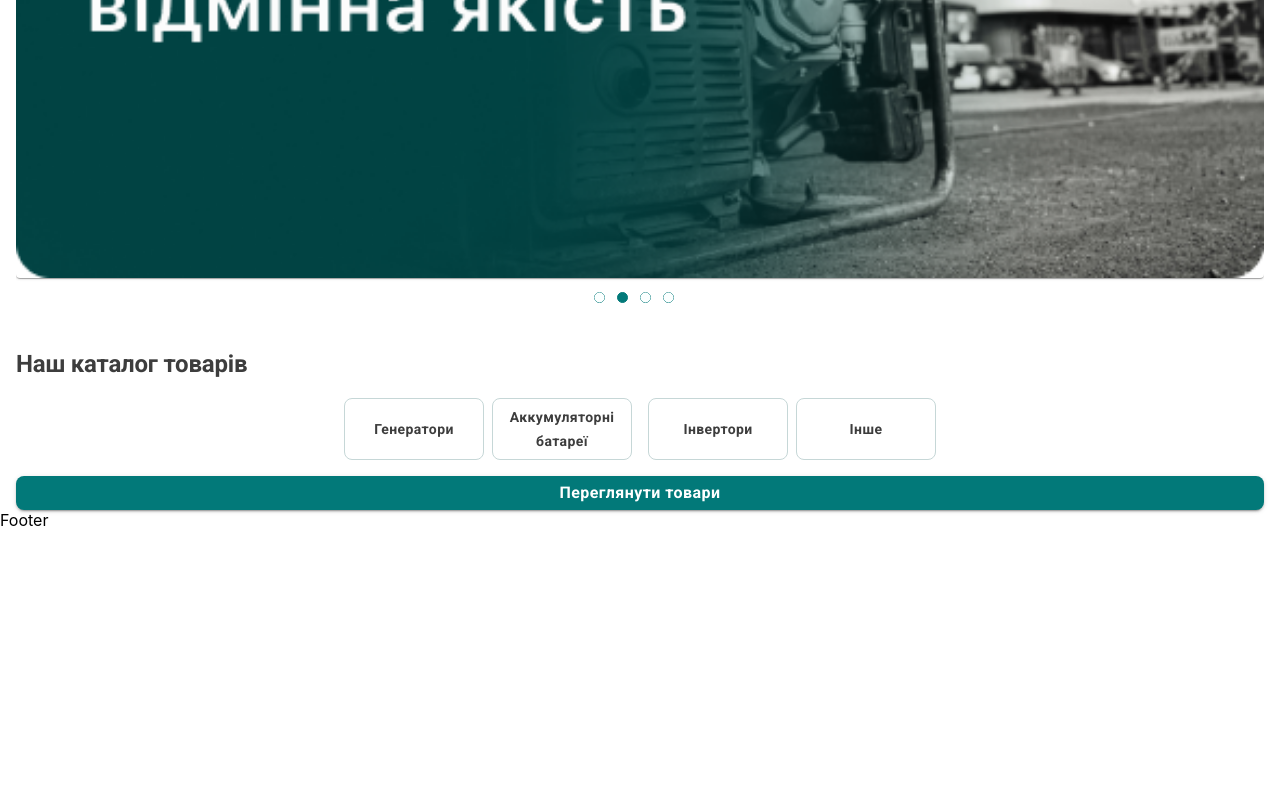
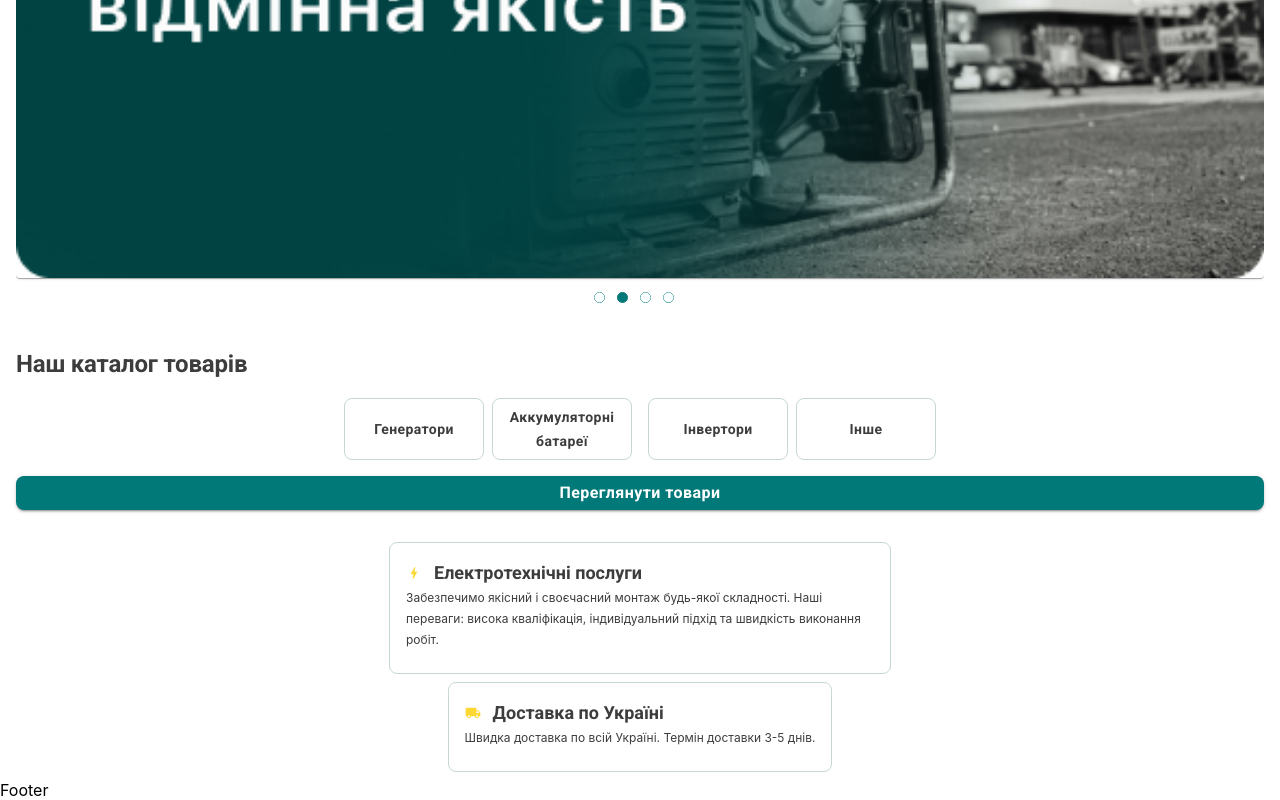
Before and after one commit to MariiaSuper/shop_team_107, a React (Create React App) app: page / in a window 1280 px wide. Shown: the part 432-1232 px from the top of the page. Before the commit the page ends 962 px from the top, so only its background shows below. Built offline with nearby package versions, Linux system fonts and the light colour scheme.

Commit message:
st-36: create about us component (#13)
* st-36: create about us component

* st-36: create about us component

```diff
--- /dev/null
+++ b/src/components/AboutUs.tsx
@@ -0,0 +1,67 @@
+import React from 'react';
+import { Card, CardContent, Typography, Box, useTheme } from '@mui/material';
+import BoltIcon from '@mui/icons-material/Bolt';
+import LocalShippingIcon from '@mui/icons-material/LocalShipping';
+import { SvgIconComponent } from '@mui/icons-material';
+
+interface ServiceCardProps {
+  icon: React.ReactElement<SvgIconComponent>;
+  title: string;
+  description: string;
+}
+
+// Reusable ServiceCard Component
+const ServiceCard = ({ icon, title, description }: ServiceCardProps) => {
+  const theme = useTheme();
+
+  return (
+    <Card
+      variant="outlined"
+      sx={{
+        maxWidth: 500,
+        marginBottom: 1,
+        borderRadius: 2,
+        border: `1px solid ${theme.palette.button.disabled}`
+      }}>
+      <CardContent>
+        <Box display="flex" alignItems="center">
+          {icon}
+          <Typography
+            variant="h3"
+            component="div"
+            sx={{
+              cursor: 'pointer',
+              ml: '12px'
+            }}>
+            {title}
+          </Typography>
+        </Box>
+        <Typography
+          variant="thirdText"
+          sx={{
+            marginTop: '12px'
+          }}>
+          {description}
+        </Typography>
+      </CardContent>
+    </Card>
+  );
+};
+
+// Main AboutUs Component with 2 Cards
+export const AboutUs = () => {
+  return (
+    <Box sx={{ display: 'flex', flexDirection: 'column', alignItems: 'center', pt: 4 }}>
+      <ServiceCard
+        icon={<BoltIcon sx={{ color: '#fdd835', fontSize: 16 }} />}
+        title="Електротехнічні послуги"
+        description="Забезпечимо якісний і своєчасний монтаж будь-якої складності. Наші переваги: висока кваліфікація, індивідуальний підхід та швидкість виконання робіт."
+      />
+      <ServiceCard
+        icon={<LocalShippingIcon sx={{ color: '#fdd835', fontSize: 16 }} />}
+        title="Доставка по Україні"
+        description="Швидка доставка по всій Україні. Термін доставки 3-5 днів."
+      />
+    </Box>
+  );
+};
--- a/src/pages/HomePage/HomePage.tsx
+++ b/src/pages/HomePage/HomePage.tsx
@@ -1,12 +1,14 @@
 import { CarouselComponent } from '../../components/CarouselComponent';
 import { Box } from '@mui/material';
 import Catalog from '../../components/Catalog/Catalog';
+import { AboutUs } from '../../components/AboutUs';
 
 export const HomePage = () => {
   return (
     <Box display="flex" flexDirection="column" mx={2}>
       <CarouselComponent />
       <Catalog />
+      <AboutUs />
     </Box>
   );
 };
```
